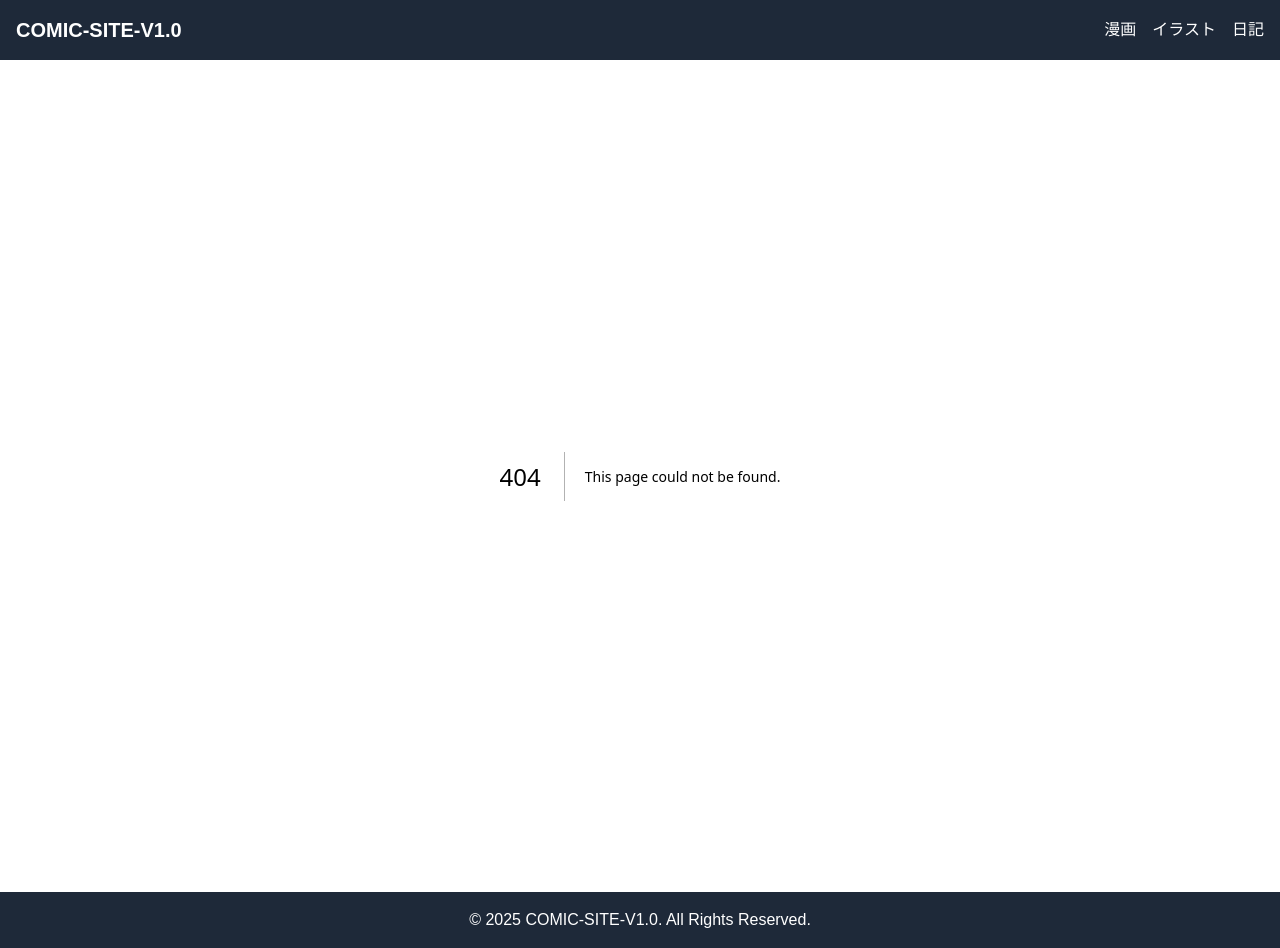
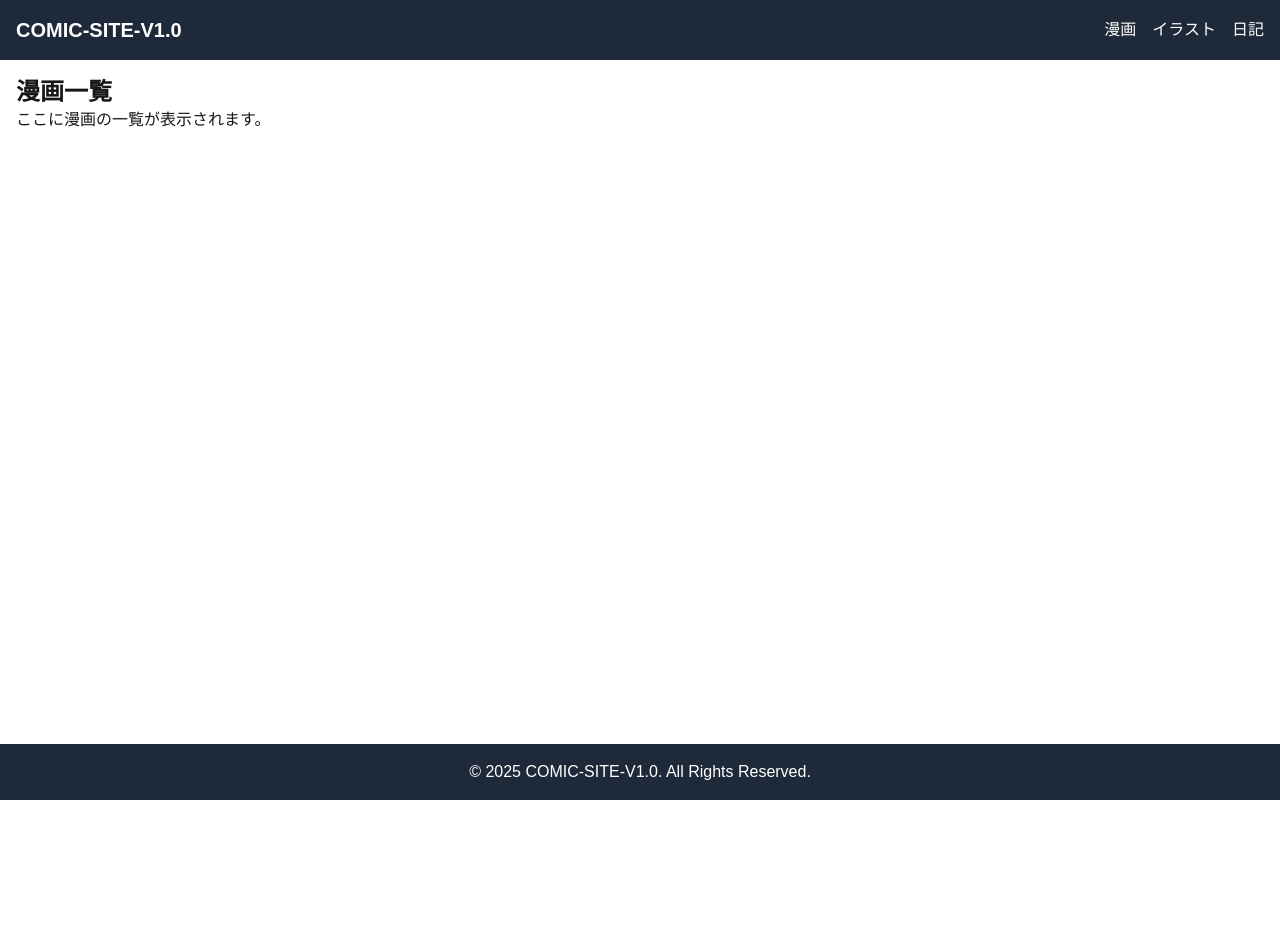
Before and after one commit to lgpq/comic-site-v1.0, a Next.js app: page /comics in a window 1280 px wide. Before the commit this address had no page. After the commit the page ends 800 px from the top, so only its background shows below. Built offline with nearby package versions, Linux system fonts and the light colour scheme.

Commit message:
fix: Move page components to correct app directory

```diff
--- /dev/null
+++ b/src/app/comics/page.tsx
@@ -0,0 +1,8 @@
+export default function ComicsPage() {
+  return (
+    <div>
+      <h2 className="text-2xl font-bold">漫画一覧</h2>
+      <p>ここに漫画の一覧が表示されます。</p>
+    </div>
+  );
+}
--- /dev/null
+++ b/src/app/diary/page.tsx
@@ -0,0 +1,8 @@
+export default function DiaryPage() {
+  return (
+    <div>
+      <h2 className="text-2xl font-bold">日記一覧</h2>
+      <p>ここに日記の一覧が表示されます。</p>
+    </div>
+  );
+}
--- /dev/null
+++ b/src/app/illustrations/page.tsx
@@ -0,0 +1,8 @@
+export default function IllustrationsPage() {
+  return (
+    <div>
+      <h2 className="text-2xl font-bold">イラスト一覧</h2>
+      <p>ここにイラストの一覧が表示されます。</p>
+    </div>
+  );
+}
```
Also changed, not shown: page.tsx (added).
